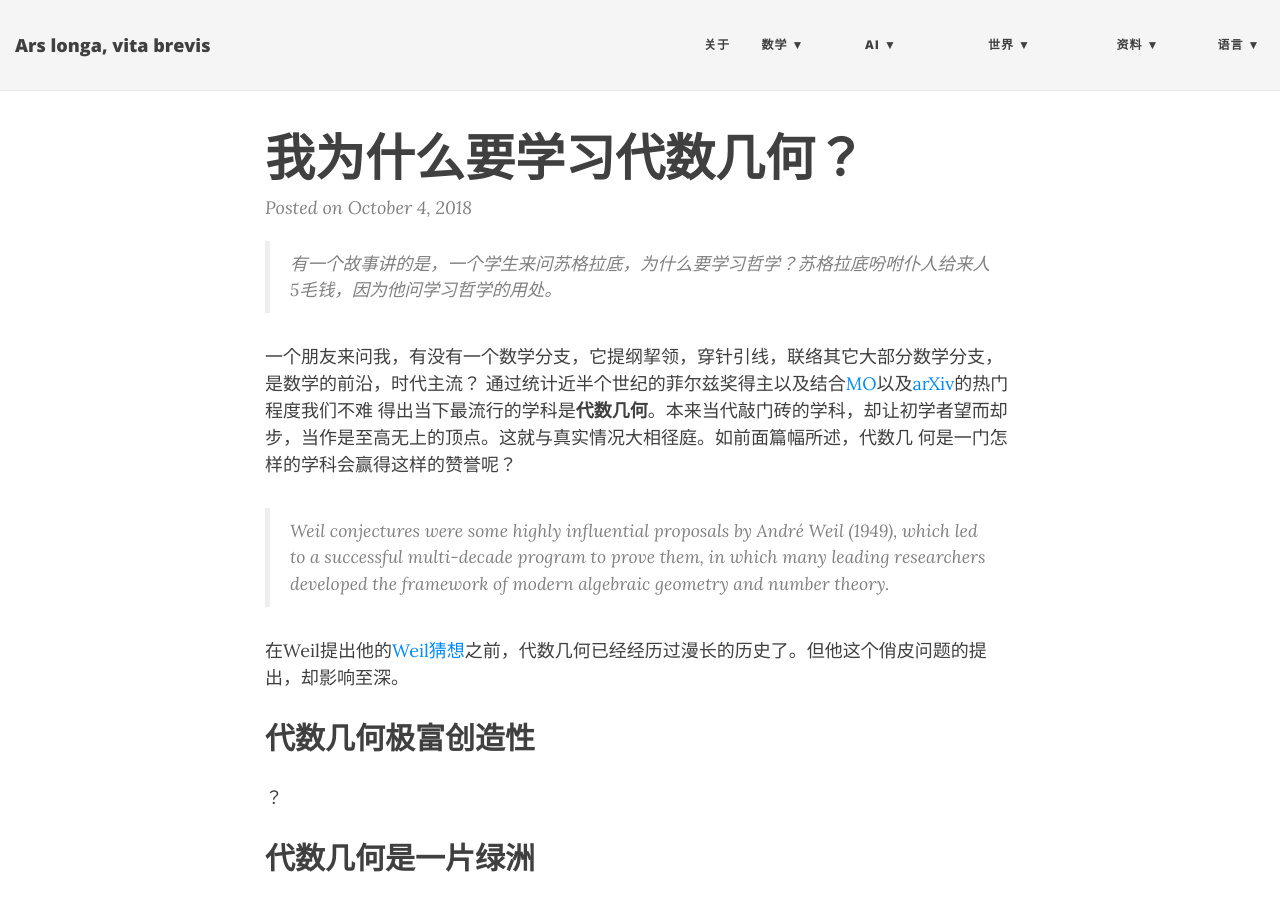
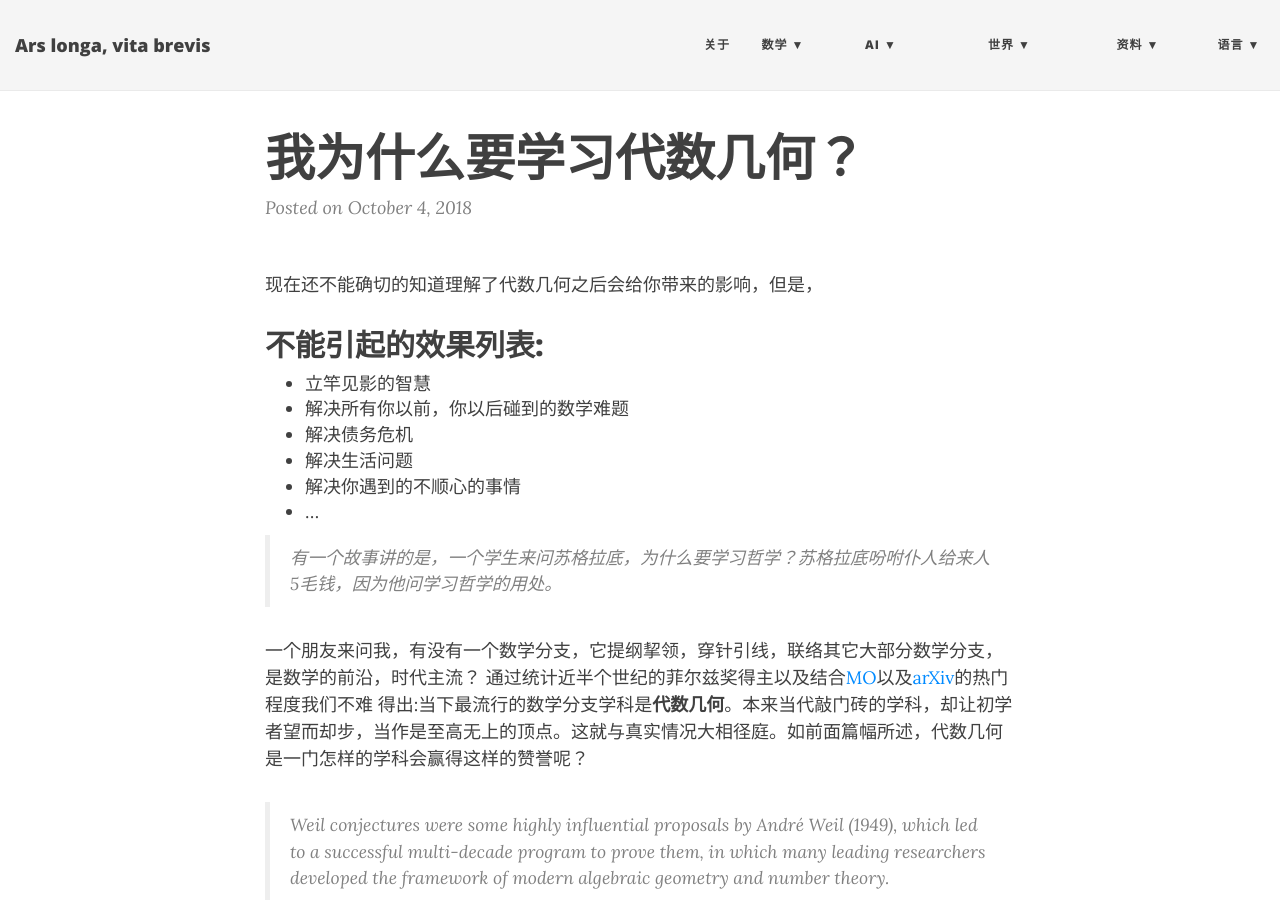
Before and after one commit to ZionPi/zionpi.github.io, a Jekyll site: the page built from _posts/2018-10-04-why-you-should-learn-algebraic-geometry.md, in a window 1280 px wide and 900 px high. Built offline with Jekyll 4.4.1, drawn with Linux system fonts in a browser that asks for light colours; nearby versions of some CDN libraries.

Commit message:
Update 2018-10-04-why-you-should-learn-algebraic-geometry.md

```diff
--- a/_posts/2018-10-04-why-you-should-learn-algebraic-geometry.md
+++ b/_posts/2018-10-04-why-you-should-learn-algebraic-geometry.md
@@ -2,12 +2,20 @@
 layout: post
 title: 我为什么要学习代数几何？
 ---
+现在还不能确切的知道理解了代数几何之后会给你带来的影响，但是，
+## 不能引起的效果列表:
+- 立竿见影的智慧
+- 解决所有你以前，你以后碰到的数学难题
+- 解决债务危机
+- 解决生活问题
+- 解决你遇到的不顺心的事情
+- ...
+
 >有一个故事讲的是，一个学生来问苏格拉底，为什么要学习哲学？苏格拉底吩咐仆人给来人5毛钱，因为他问学习哲学的用处。
 
 一个朋友来问我，有没有一个数学分支，它提纲挈领，穿针引线，联络其它大部分数学分支，是数学的前沿，时代主流？
 通过统计近半个世纪的菲尔兹奖得主以及结合[MO](https://mathoverflow.net/)以及[arXiv](https://arxiv.org/)的热门程度我们不难
-得出当下最流行的学科是**代数几何**。本来当代敲门砖的学科，却让初学者望而却步，当作是至高无上的顶点。这就与真实情况大相径庭。如前面篇幅所述，代数几
-何是一门怎样的学科会赢得这样的赞誉呢？
+得出:当下最流行的数学分支学科是**代数几何**。本来当代敲门砖的学科，却让初学者望而却步，当作是至高无上的顶点。这就与真实情况大相径庭。如前面篇幅所述，代数几何是一门怎样的学科会赢得这样的赞誉呢？
 
 >  Weil conjectures were some highly influential proposals by André Weil (1949), which led to a successful multi-decade program to prove them, in which many leading researchers developed the framework of modern algebraic geometry and number theory.
 
```
